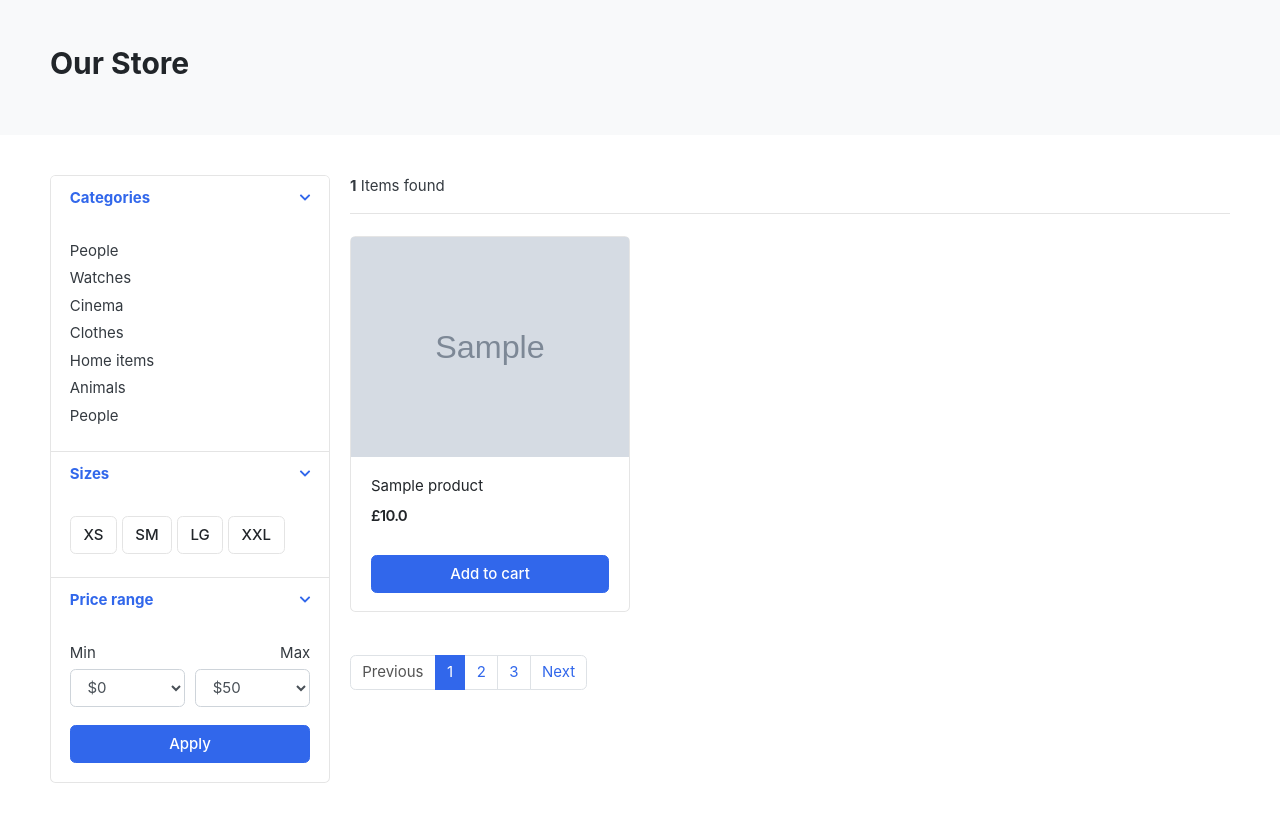
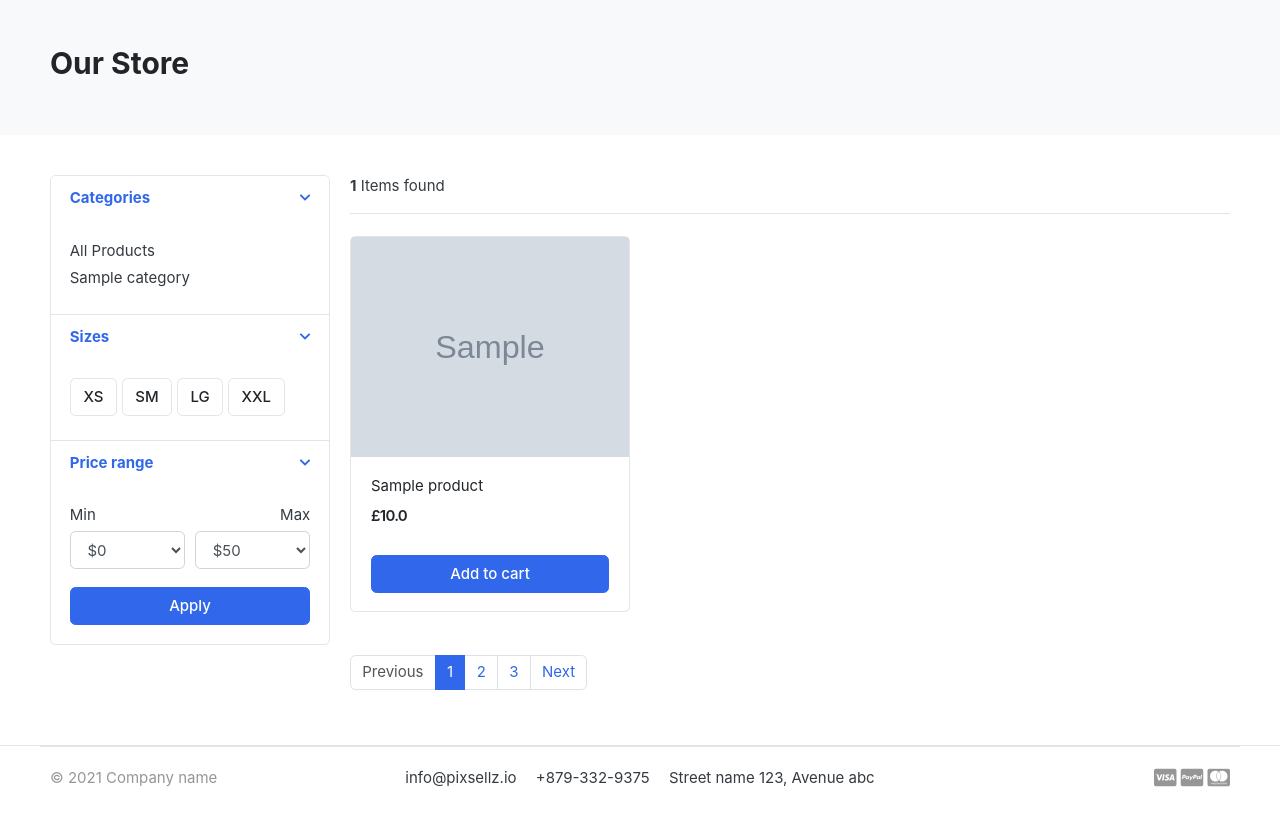
Before and after one commit to hebs87/GreatKart, a Django app: page /store/ in a window 1280 px wide. Shown: the part 119-942 px from the top of the page. After the commit the page ends 906 px from the top, so only its background shows below. Run offline with Django 3.2, Linux system fonts and the light colour scheme; tables that the repository leaves empty hold one stand-in row (values such as "Sample post"); grey boxes marked "Sample" are stand-in pictures; some libraries are stand-ins or nearby versions; some web fonts are replaced.

Commit message:
Replaced categories list in store.html with dynamic categories content and redirect functionality

```diff
--- a/templates/store/store.html
+++ b/templates/store/store.html
@@ -27,13 +27,18 @@
               <div class="filter-content collapse show" id="collapse_1" style="">
                 <div class="card-body">
                   <ul class="list-menu">
-                  <li><a href="#">People  </a></li>
-                  <li><a href="#">Watches </a></li>
-                  <li><a href="#">Cinema  </a></li>
-                  <li><a href="#">Clothes  </a></li>
-                  <li><a href="#">Home items </a></li>
-                  <li><a href="#">Animals</a></li>
-                  <li><a href="#">People </a></li>
+                    <li>
+                      <a href="{% url 'store' %}">
+                        All Products
+                      </a>
+                    </li>
+                    {% for category in categories %}
+                      <li>
+                        <a href="{% url 'products_by_category' category.slug %}">
+                          {{ category.name }}
+                        </a>
+                      </li>
+                    {% endfor %}
                   </ul>
                 </div> <!-- card-body.// -->
               </div>
```
